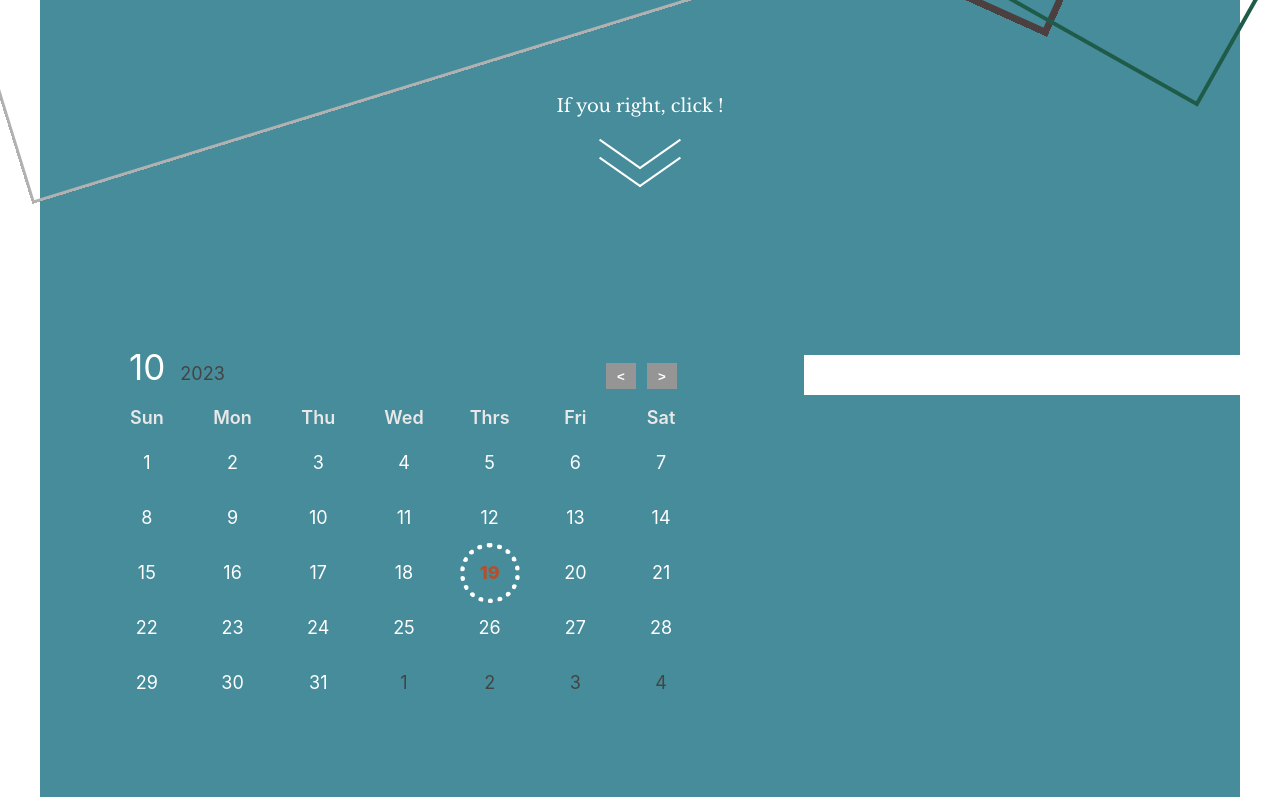
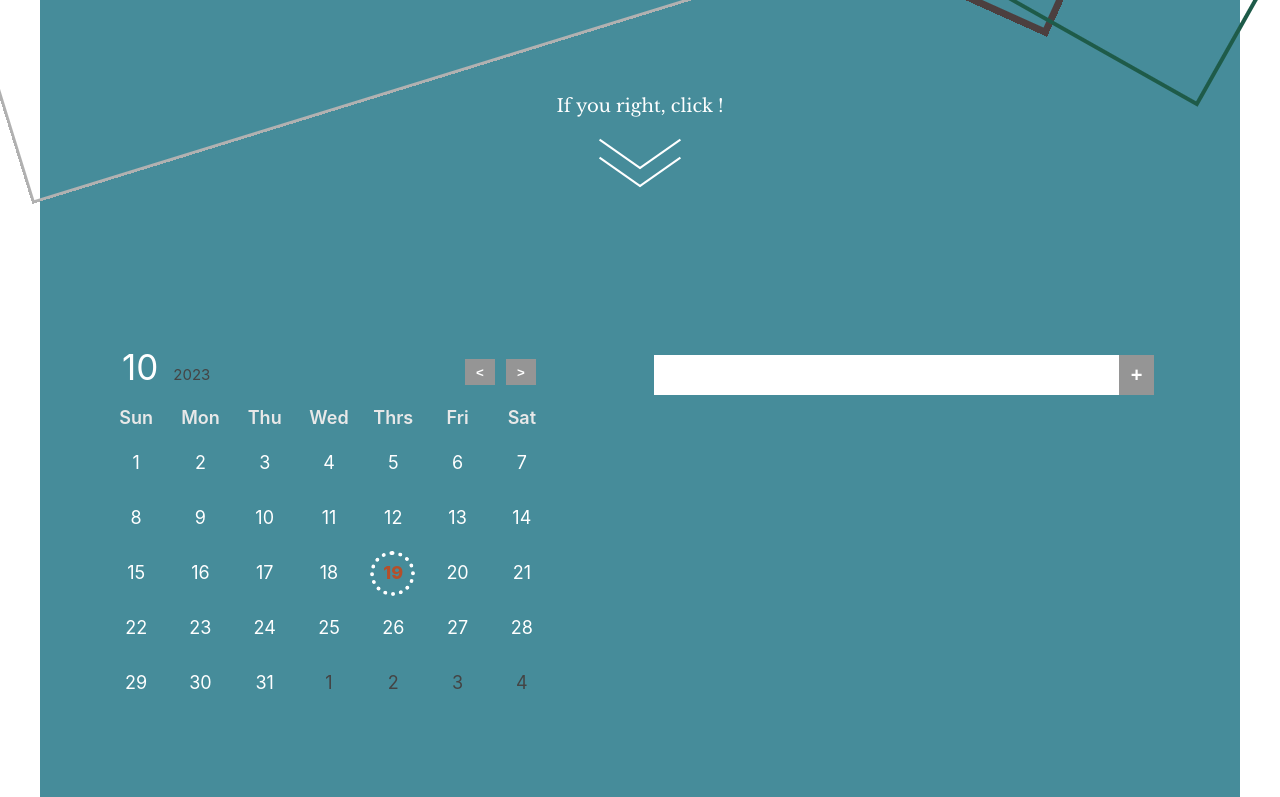
Before and after one commit to JeongYunmin/yuumni-todolist, a React (Create React App) app: page / in a window 1280 px wide. Shown: the part 529-1326 px from the top of the page. Built offline with nearby package versions, Linux system fonts and the light colour scheme.

Commit message:
PlanningPage 의 달력과 인풋 컴포넌트 사이즈 조정

```diff
--- a/src/App.js
+++ b/src/App.js
@@ -5,6 +5,12 @@ import MainCover from "./pages/MainCover";
 import PlanningPage from "./pages/PlanningPage";
 
 function App() {
+  // 변수 선언 = 창이 새로고침 됨.
+
+  // if (위의 변수) {
+  //   창이 새로고침 되어도,, 요소의 높이를 유지한다는 내용..
+  // }
+
   return (
     <>
       <div className="MainCover_container">
--- a/src/components/TodoItem.js
+++ b/src/components/TodoItem.js
@@ -22,7 +22,7 @@ const TodoItem = ({ el, onClickChecked }) => {
   return (
     <div className="TodoItem">
       <li className={deleteLine}>
-        {el.content}
+        ◆ {el.content}
         <input
           id={el.id}
           type="checkbox"
--- a/src/styles/Calendar.css
+++ b/src/styles/Calendar.css
@@ -1,6 +1,6 @@
 .header.row {
   display: flex;
-  width: 600px;
+  width: 450px;
   height: 65px;
 }
 
@@ -9,7 +9,7 @@
 }
 
 .col.col-start .text {
-  font-size: 18px;
+  font-size: 15px;
   line-height: 65px;
   color: rgb(68, 68, 68);
 }
@@ -17,7 +17,7 @@
 .col.col-start .text .text.month {
   font-size: 35px;
   display: inline-block;
-  margin-left: 25px;
+  margin-left: 18px;
   margin-right: 15px;
   color: white;
 }
@@ -26,13 +26,14 @@
   display: flex;
   align-items: end;
   gap: 11px;
-  padding-right: 27px;
-  padding-bottom: 11px;
+  padding-right: 18px;
+  padding-bottom: 15px;
 }
 
 .days.row {
   display: flex;
   height: 35px;
+  width: 450px;
 }
 
 .days.row .col {
@@ -45,7 +46,7 @@
 }
 
 .body {
-  width: 600px;
+  width: 450px;
   display: flex;
   flex-direction: column;
 }
@@ -94,12 +95,12 @@ div.col.cell.selected::before {
   content: "";
   display: block;
   position: absolute;
-  top: -2px;
-  right: 13px;
-  width: 50px;
-  height: 50px;
+  top: 6px;
+  right: 10px;
+  width: 37px;
+  height: 37px;
   color: white;
-  border: 5px dotted;
+  border: 4px dotted;
   border-radius: 50%;
 }
 
--- a/src/styles/CreateInput.css
+++ b/src/styles/CreateInput.css
@@ -1,5 +1,5 @@
 .CreateInput {
-  width: 600px;
+  width: 500px;
 }
 
 .CreateInput form {
--- a/src/styles/MainCover.css
+++ b/src/styles/MainCover.css
@@ -5,6 +5,7 @@
 
   width: 1200px;
   height: 100vh;
+
   box-sizing: border-box;
   padding: 80px;
 
--- a/src/styles/PlanningPage.css
+++ b/src/styles/PlanningPage.css
@@ -1,6 +1,7 @@
 .PlanningPage {
   width: 1200px;
   height: 100vh;
+
   background-color: #468c9a;
   padding: 5vw;
   box-sizing: border-box;
--- a/src/styles/TodoItem.css
+++ b/src/styles/TodoItem.css
@@ -1,5 +1,4 @@
 .TodoItem li {
-  list-style: none;
   height: 40px;
   font-size: 22px;
   padding: 5px;
```
